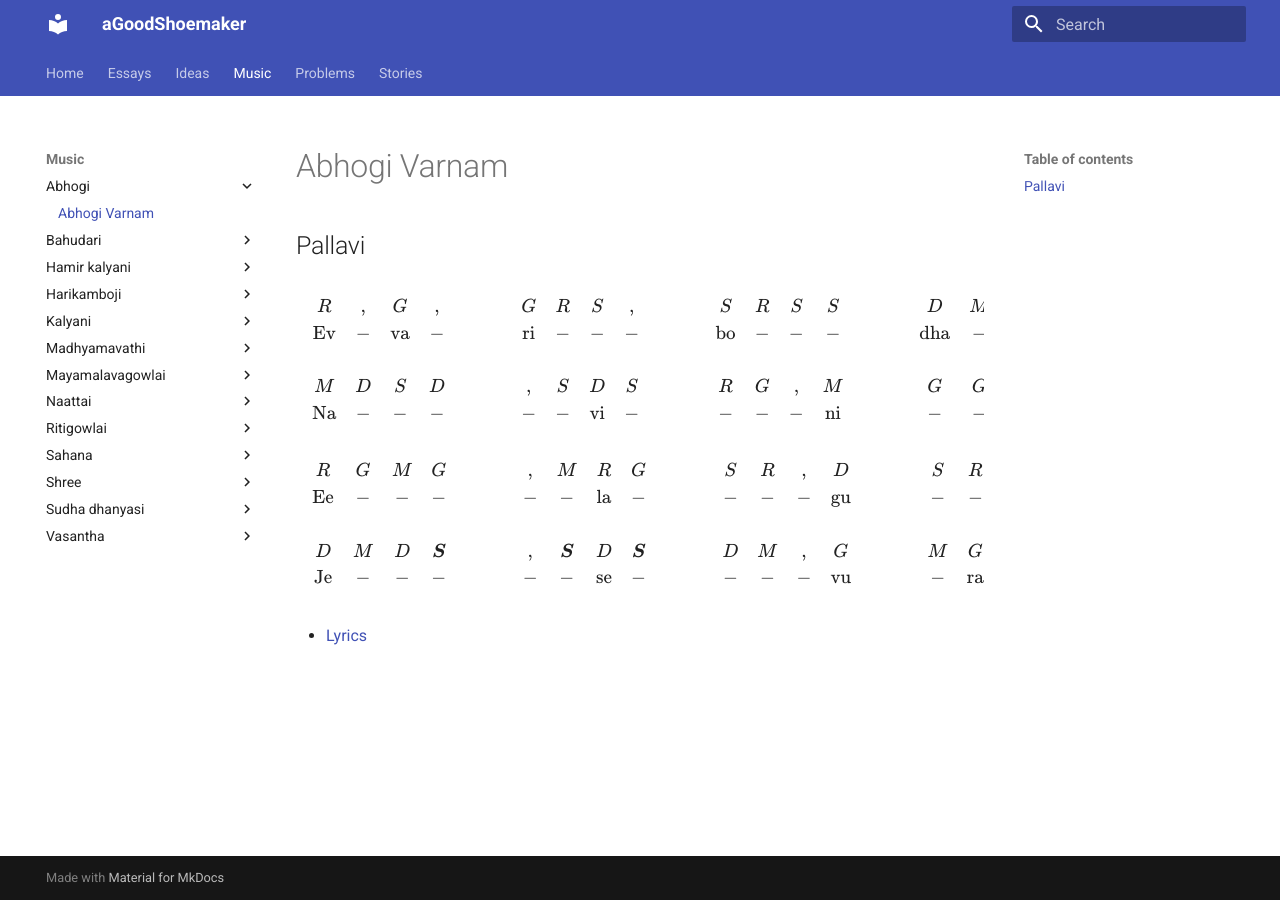
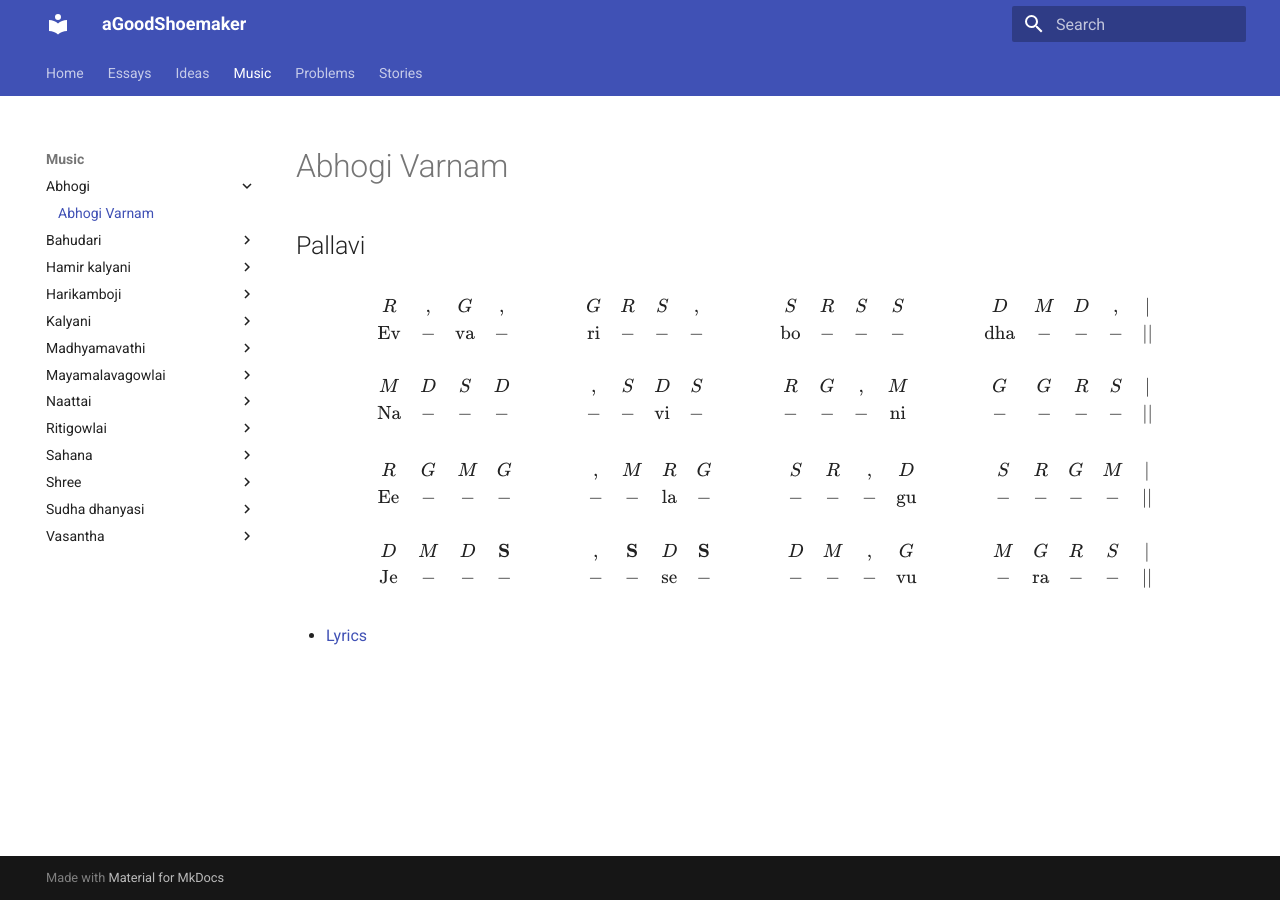
Before and after one commit to agoodshoemaker/gruham, an MkDocs documentation site: the page built from docs/music/abhogi/abhogi_1.md, in a window 1280 px wide. Built offline with MkDocs 1.6.1 and Material for MkDocs 9.7.7, drawn with Linux system fonts in a browser that asks for light colours.

Commit message:
updated notations

```diff
--- a/docs/music/abhogi/abhogi_1.md
+++ b/docs/music/abhogi/abhogi_1.md
@@ -16,7 +23,7 @@
 \begin{array}{}
 R & G & M & G & \quad\quad & , & M & R & G & \quad\quad & S & R & , & D  & \quad\quad & S & R & G & M & |\\
 \text{Ee} & - & - & - & \quad\quad & - & - & \text{la} & - & \quad\quad & - & - & - & \text{gu}  & \quad\quad & - & - & - & - & ||\\ \\
-D & M & D & \boldsymbol{S} & \quad\quad & , & \boldsymbol{S} & D & \boldsymbol{S} & \quad\quad & D & M & , & G  & \quad\quad & M & G & R & S & |\\
+D & M & D & \textbf{S} & \quad\quad & , & \textbf{S} & D & \textbf{S} & \quad\quad & D & M & , & G  & \quad\quad & M & G & R & S & |\\
 \text{Je} & - & - & - & \quad\quad & - & - & \text{se} & - & \quad\quad & - & - & - & \text{vu}  & \quad\quad & - &  \text{ra} & - & - & ||\\
 \end{array}
 $$
--- a/mkdocs.yml
+++ b/mkdocs.yml
@@ -15,6 +15,9 @@
     - attr_list
     - md_in_html
     - meta
+    - admonition
+    - pymdownx.details
+    - pymdownx.superfences
 extra_javascript:
     - javascripts/mathjax.js
     - https://polyfill.io/v3/polyfill.min.js?features=es6
```
Also changed, not shown: other parts of docs/music/abhogi/abhogi_1.md (+7 -0 lines), docs/ideas/algorithms/linked_list.md (+1 -1 lines), docs/assets/images/linked_list_1.png (renamed from assets/images/linked_list_1.png).
